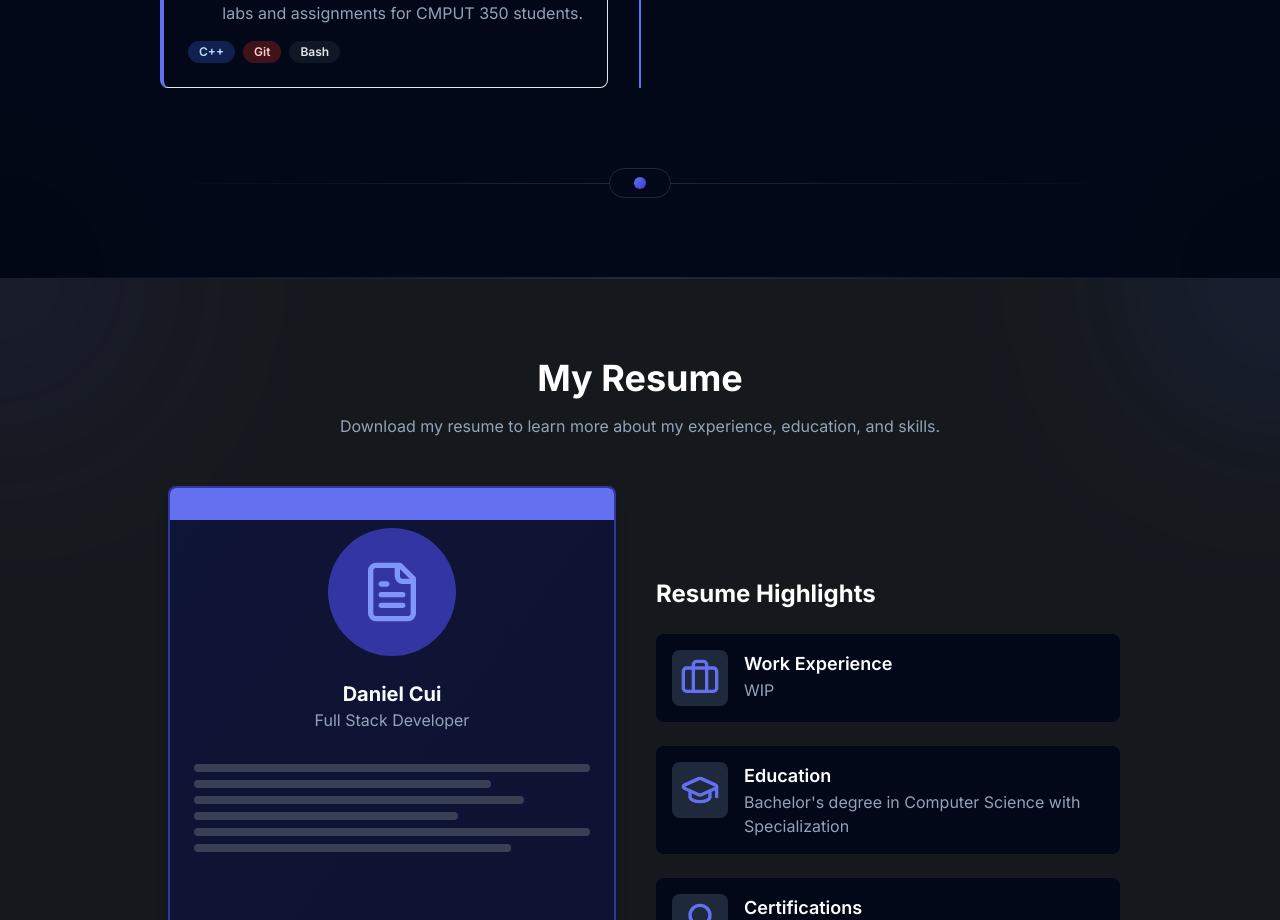
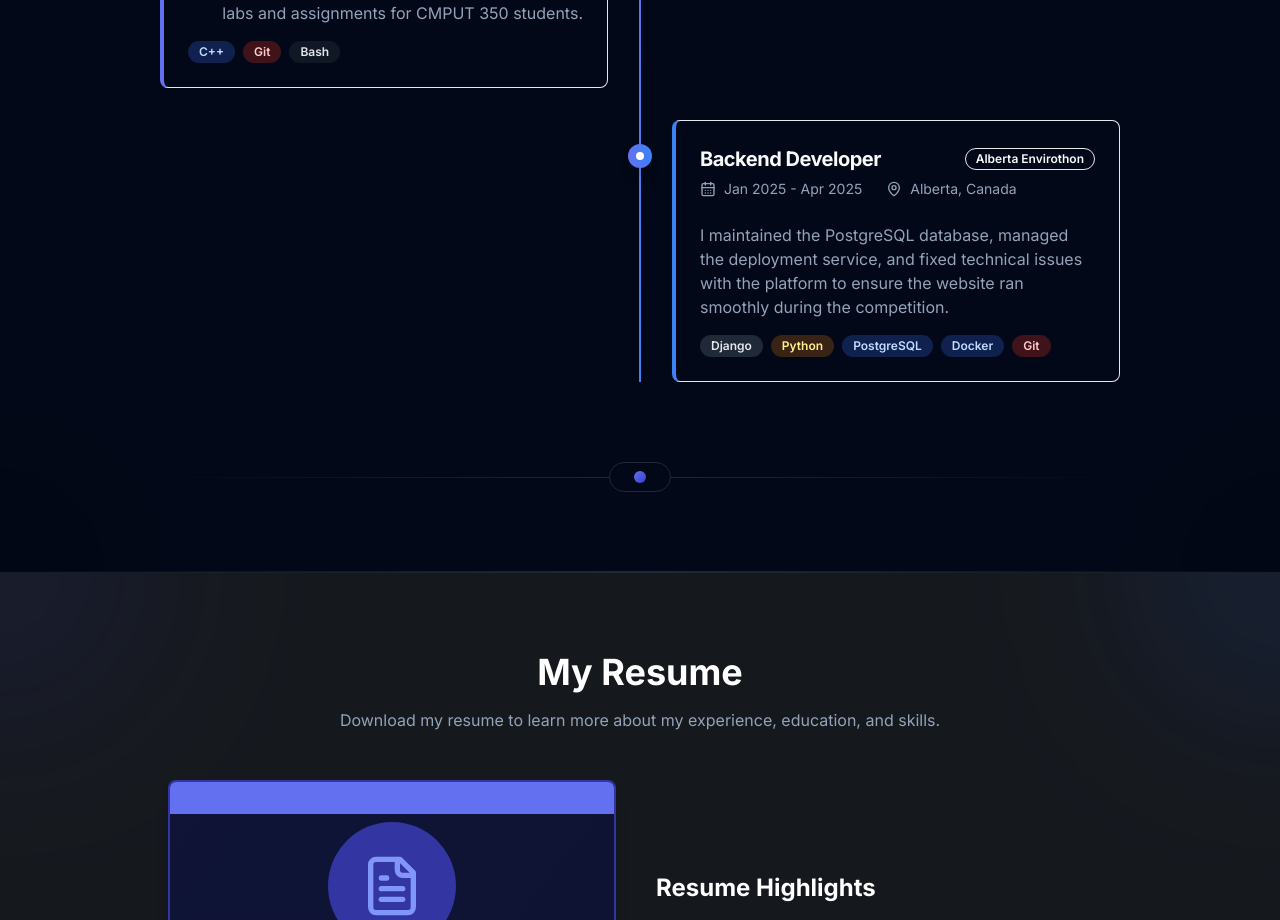
Before and after one commit to YuHuaiCui/portfolio, a Next.js app: page / in a window 1280 px wide. Shown: the part 4480-5400 px from the top of the page. Built offline with nearby package versions, Linux system fonts and the light colour scheme.

Commit message:
Update experience for basic info regarding AlbertaEnvirothon

```diff
--- a/components/experience.tsx
+++ b/components/experience.tsx
@@ -107,6 +107,30 @@ const skillColorMap: Record<
     hover: "hover:bg-gray-200",
     hoverDark: "dark:hover:bg-gray-700",
   },
+  python: {
+    bg: "bg-yellow-100",
+    bgDark: "dark:bg-yellow-900/50",
+    text: "text-yellow-800",
+    textDark: "dark:text-yellow-200",
+    hover: "hover:bg-yellow-200",
+    hoverDark: "dark:hover:bg-yellow-800",
+  },
+  postgresql: {
+    bg: "bg-blue-100",
+    bgDark: "dark:bg-blue-900/50",
+    text: "text-blue-800",
+    textDark: "dark:text-blue-200",
+    hover: "hover:bg-blue-200",
+    hoverDark: "dark:hover:bg-blue-800",
+  },
+  docker: {
+    bg: "bg-blue-100",
+    bgDark: "dark:bg-blue-900/50",
+    text: "text-blue-800",
+    textDark: "dark:text-blue-200",
+    hover: "hover:bg-blue-200",
+    hoverDark: "dark:hover:bg-blue-800",
+  },
   default: {
     bg: "bg-gray-100",
     bgDark: "dark:bg-gray-800",
@@ -132,6 +156,23 @@ export default function Experience() {
         "C++": "cpp",
         Git: "git",
         Bash: "bash",
+      },
+    },
+    {
+      id: 2,
+      role: "Backend Developer",
+      company: "Alberta Envirothon",
+      period: "Jan 2025 - Apr 2025",
+      location: "Alberta, Canada",
+      description:
+        "I maintained the PostgreSQL database, managed the deployment service, and fixed technical issues with the platform to ensure the website ran smoothly during the competition.",
+      skills: ["Django", "Python", "PostgreSQL", "Docker", "Git"],
+      skillColors: {
+        Django: "django",
+        Python: "python",
+        PostgreSQL: "postgresql",
+        Docker: "docker",
+        Git: "git",
       },
     },
   ]
```
